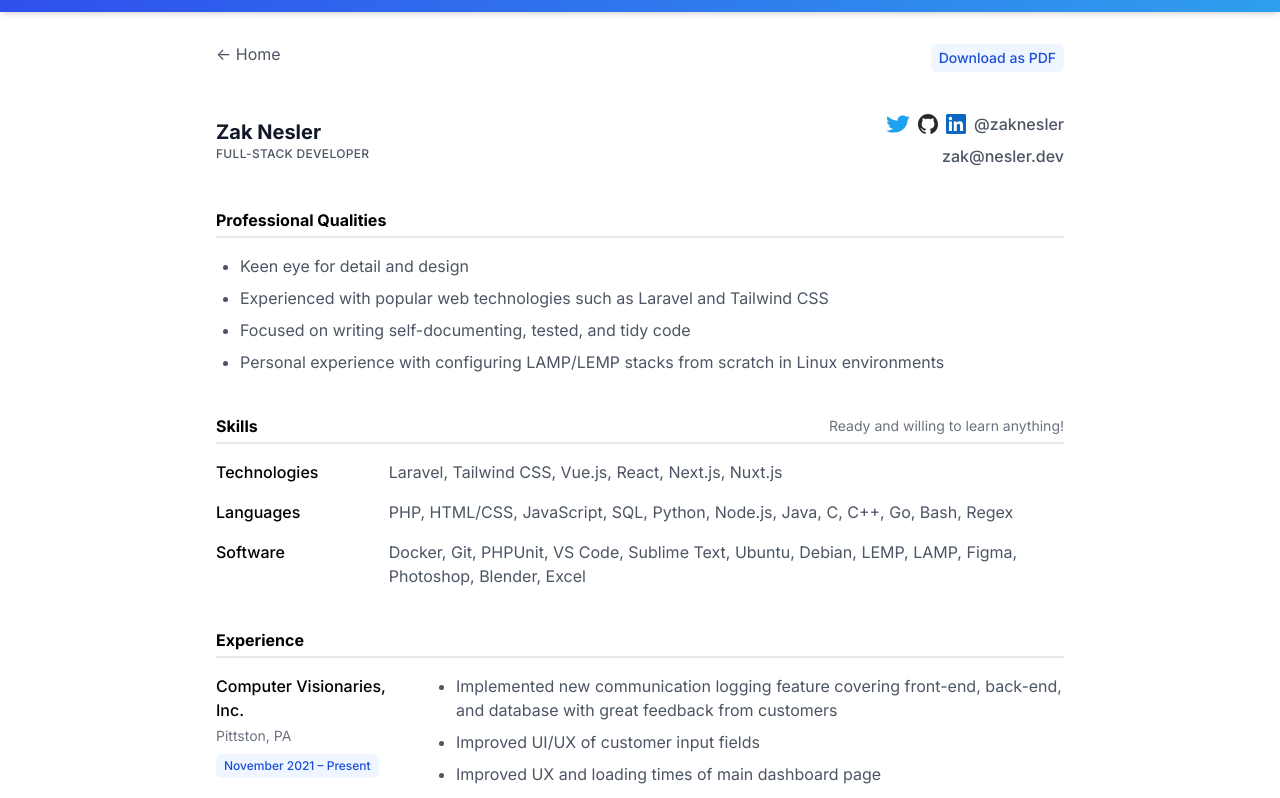
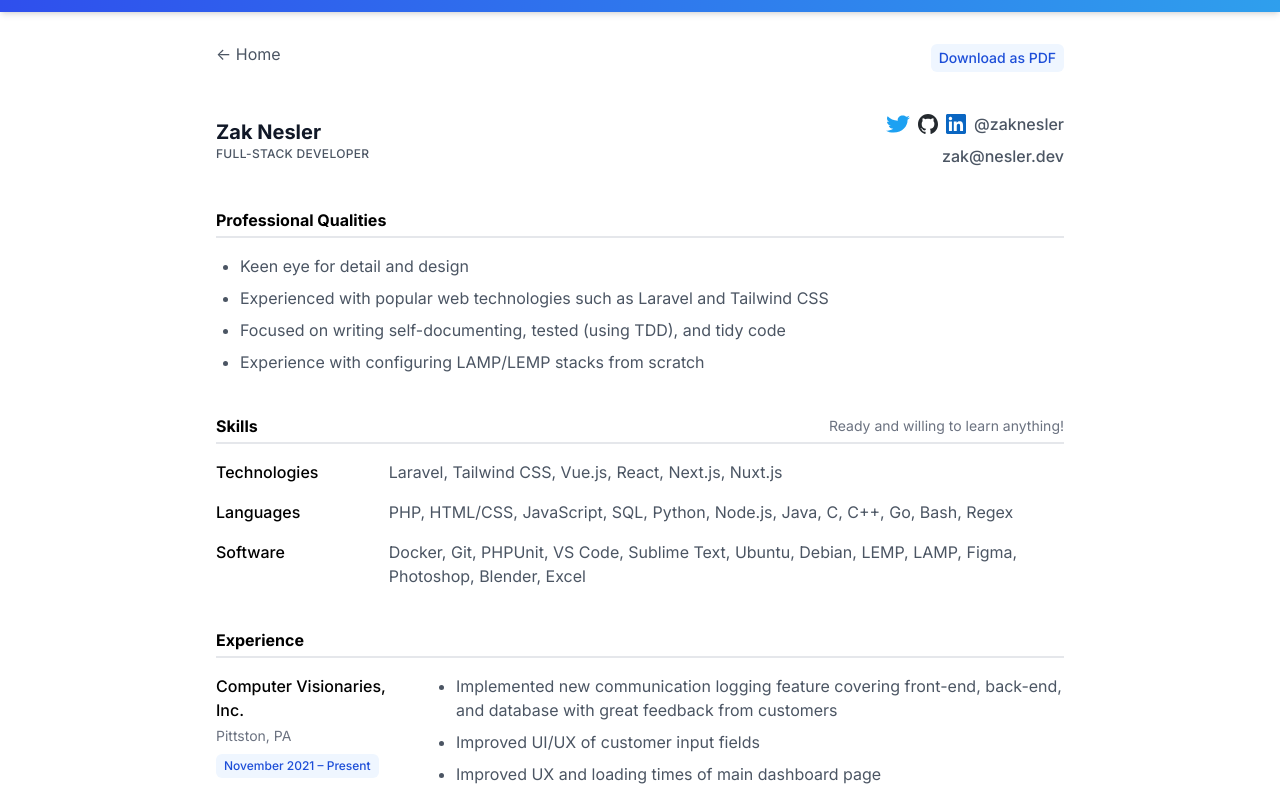
Before and after one commit to zaknesler/nesler.dev, a Next.js app: page /resume in a window 1280 px wide. Shown: the top 798 px of the page. Built offline with nearby package versions, Linux system fonts and the light colour scheme.

Commit message:
Update resume

```diff
--- a/pages/resume.jsx
+++ b/pages/resume.jsx
@@ -117,8 +117,8 @@
             {list([
               'Keen eye for detail and design',
               'Experienced with popular web technologies such as Laravel and Tailwind CSS',
-              'Focused on writing self-documenting, tested, and tidy code',
-              'Personal experience with configuring LAMP/LEMP stacks from scratch in Linux environments',
+              'Focused on writing self-documenting, tested (using TDD), and tidy code',
+              'Experience with configuring LAMP/LEMP stacks from scratch',
             ])}
           </div>
         </section>
```
